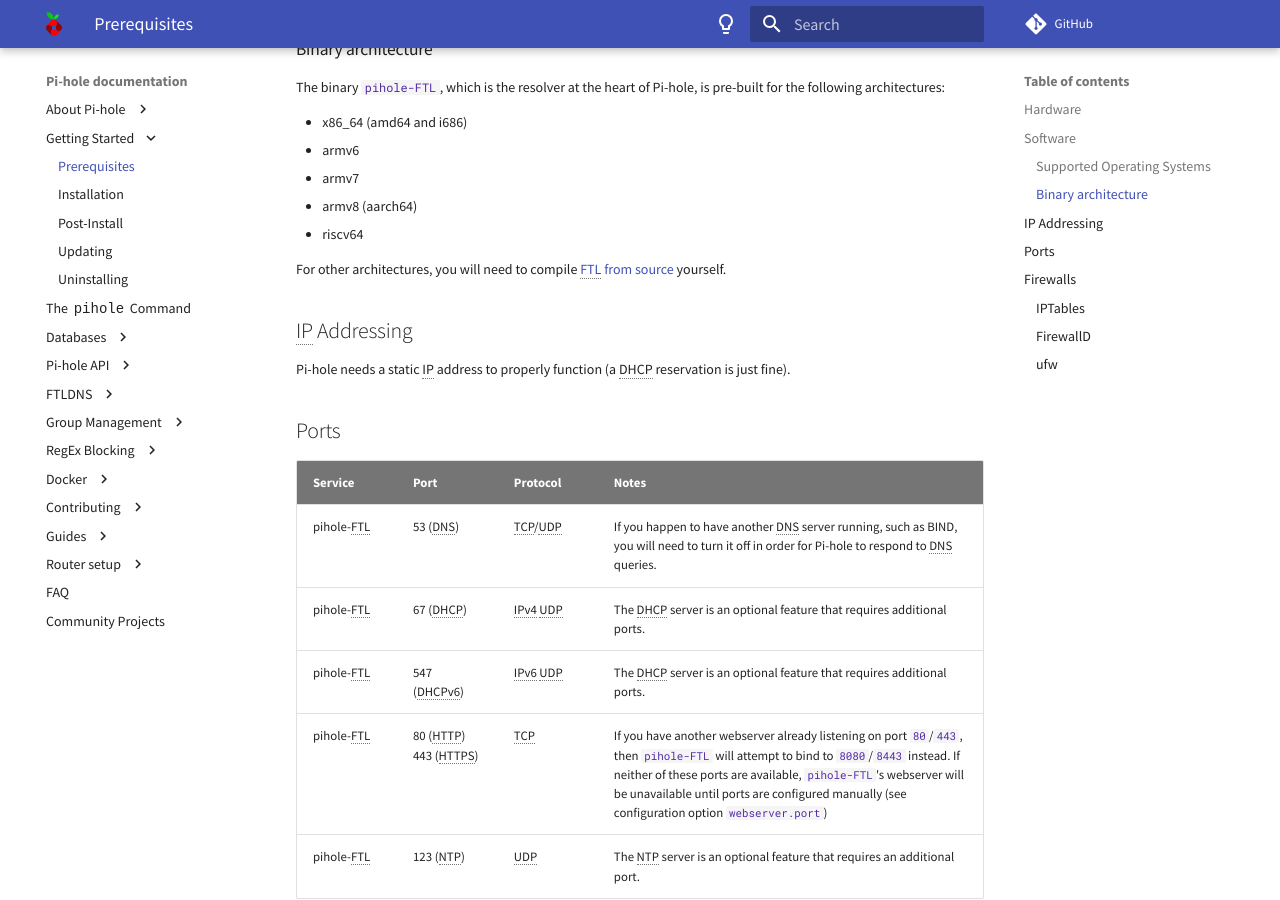
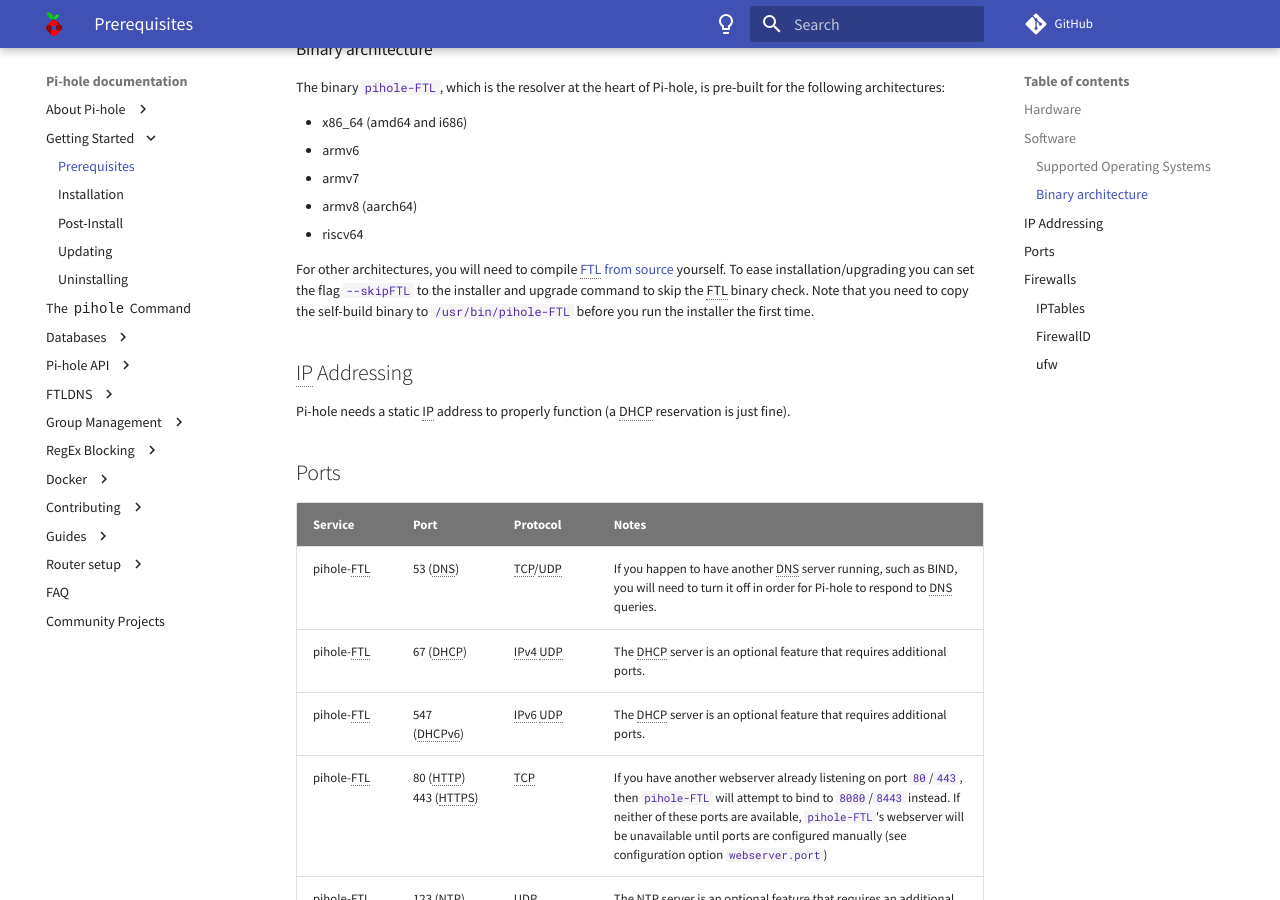
Before and after one commit to pi-hole/docs, an MkDocs documentation site: the page built from docs/main/prerequisites.md, in a window 1280 px wide and 900 px high, scrolled down 1033 px. Built offline with MkDocs 1.6.1 and Material for MkDocs 9.7.7, drawn with Linux system fonts in a browser that asks for light colours; comment, search, counter and statistics services are not loaded.

Commit message:
Add architecture binary information to the prerequisites
Signed-off-by: yubiuser <github@yubiuser.dev>

```diff
--- a/docs/main/prerequisites.md
+++ b/docs/main/prerequisites.md
@@ -54,7 +54,8 @@
 - armv8 (aarch64)
 - riscv64
 
-For other architectures, you will need to compile [FTL from source](../ftldns/compile.md) yourself.
+For other architectures, you will need to compile [FTL from source](../ftldns/compile.md) yourself. To ease installation/upgrading you can set the
+flag `--skipFTL` to the installer and upgrade command to skip the FTL binary check. Note that you need to copy the self-build binary to `/usr/bin/pihole-FTL` before you run the installer the first time.
 
 ## IP Addressing
 
```
